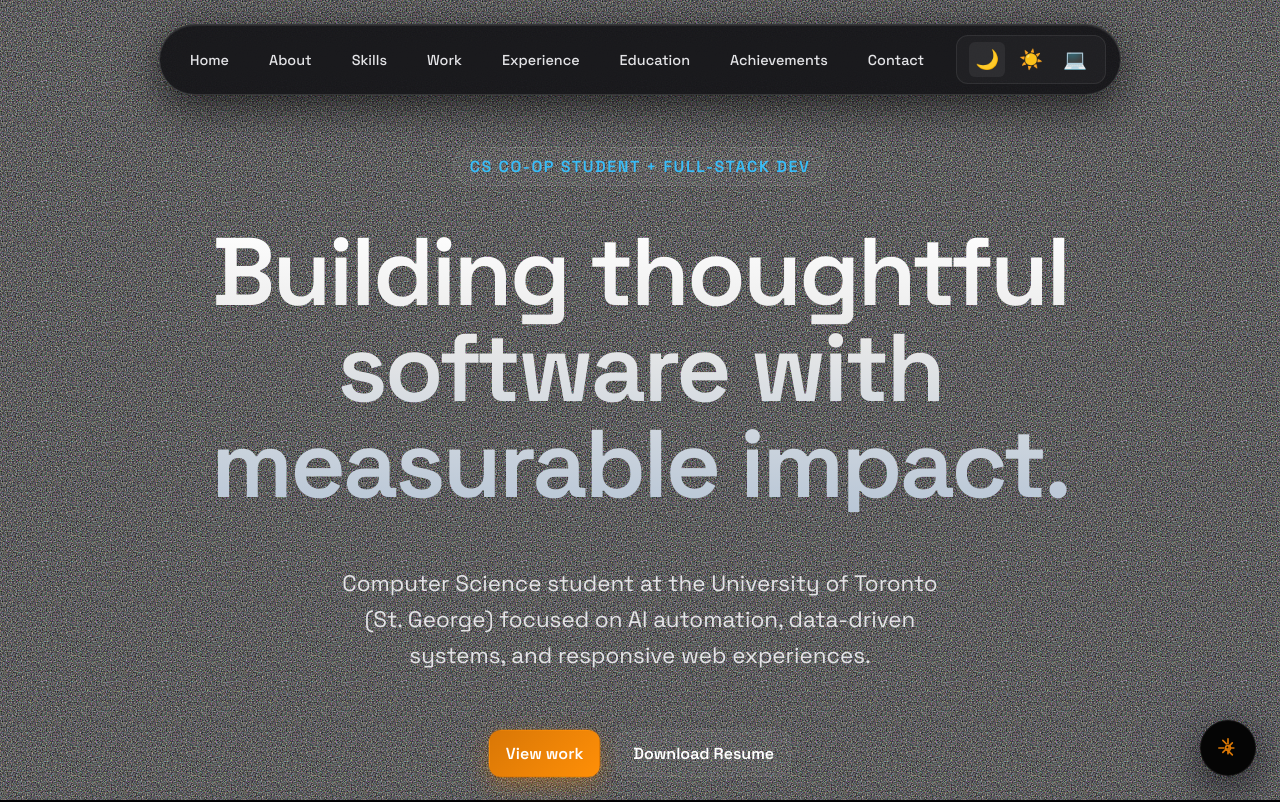
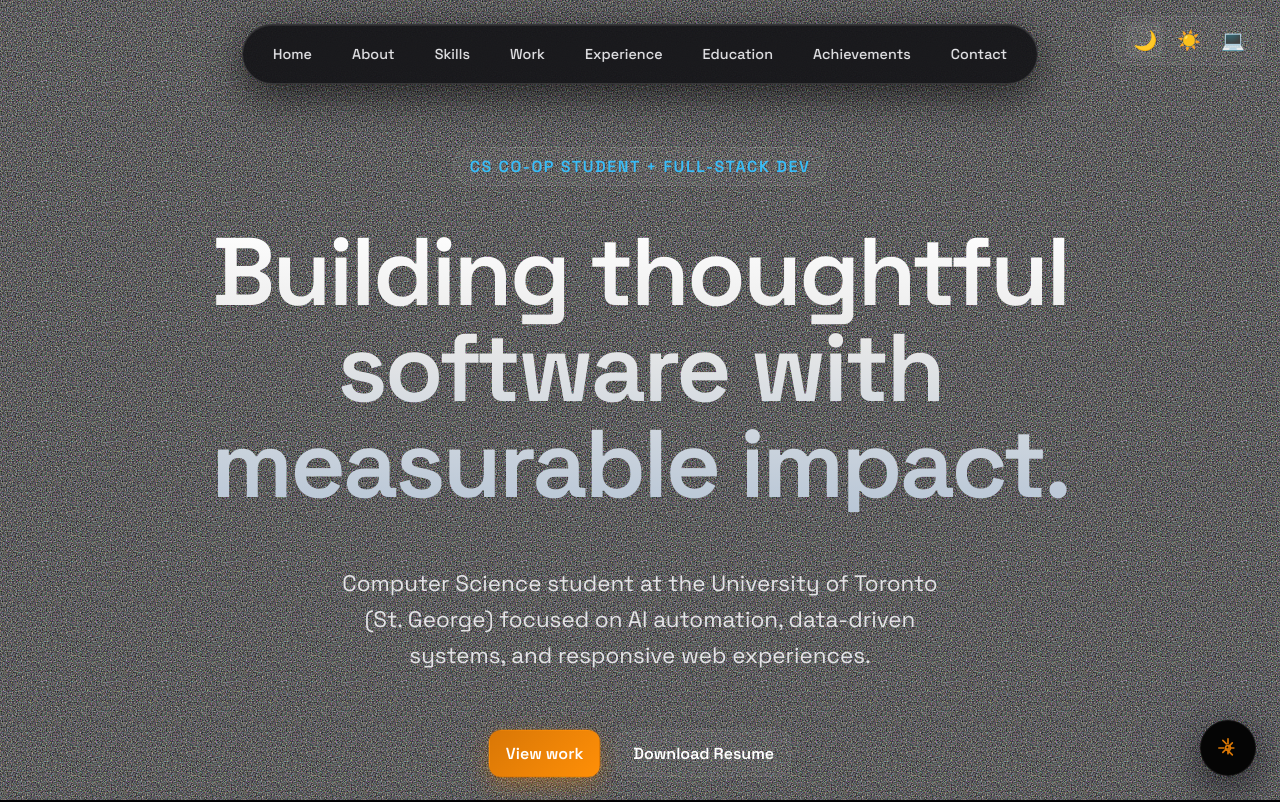
Before and after one commit to parthiv-2006/dev-site, a React (Vite) app: page / in a window 1280 px wide. Shown: the top 802 px of the page. Built offline with nearby package versions, Linux system fonts and the light colour scheme; no server answers.

Commit message:
move theme toggle to top right instead of navbar

```diff
--- a/src/App.tsx
+++ b/src/App.tsx
@@ -55,10 +55,11 @@ function App() {
         <a className="nav-dock__item" href="#education" aria-label="Go to education section">Education</a>
         <a className="nav-dock__item" href="#achievements" aria-label="Go to achievements section">Achievements</a>
         <a className="nav-dock__item" href="#contact" aria-label="Go to contact section">Contact</a>
-        <div style={{ marginLeft: '8px', display: 'flex', alignItems: 'center' }}>
-          <ThemeToggle />
-        </div>
       </nav>
+
+      <div className="theme-toggle-fab" aria-label="Theme toggle">
+        <ThemeToggle />
+      </div>
 
       <main id="main-content">
         <Hero />
--- a/src/styles/app.css
+++ b/src/styles/app.css
@@ -5,6 +5,13 @@
   display: flex;
   flex-direction: column;
   gap: var(--page-gap);
+}
+
+.theme-toggle-fab {
+  position: fixed;
+  top: calc(16px + env(safe-area-inset-top, 0px));
+  right: calc(16px + env(safe-area-inset-right, 0px));
+  z-index: 1001;
 }
 
 .nav-dock {
```
